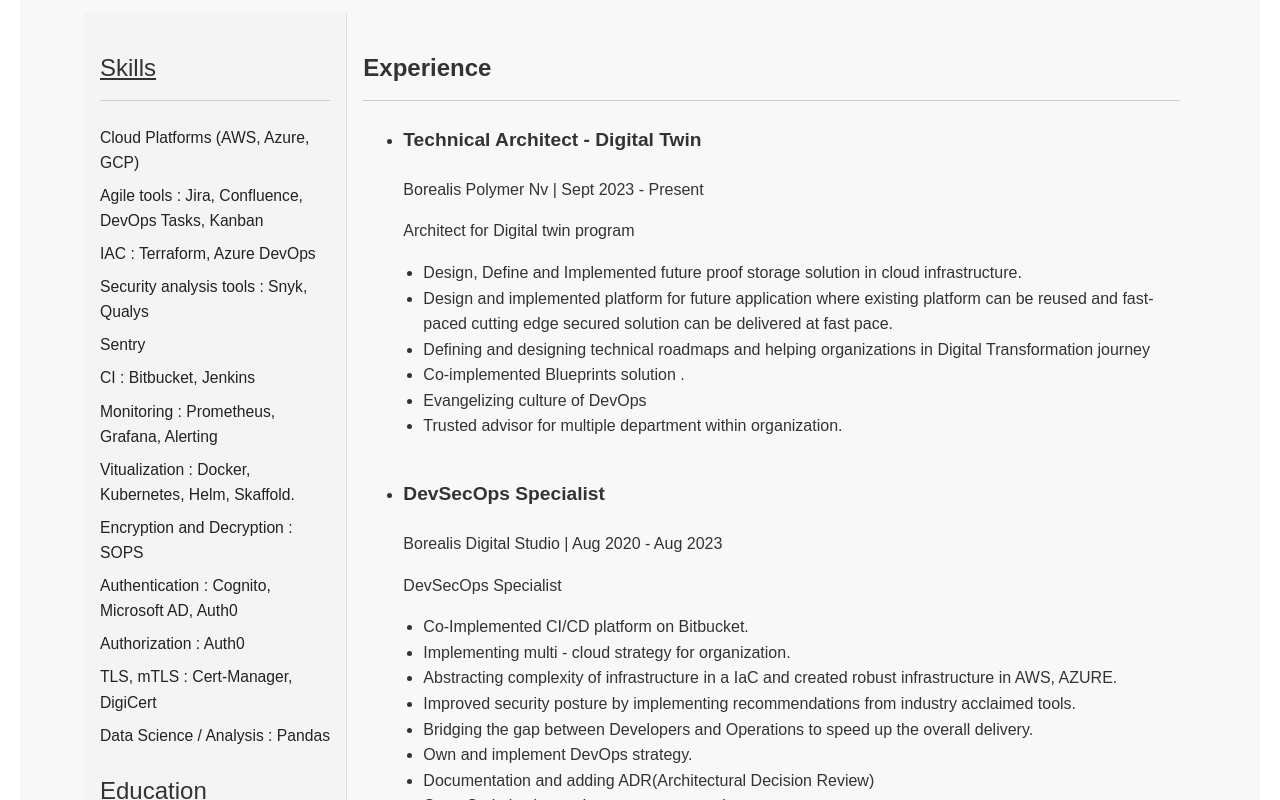
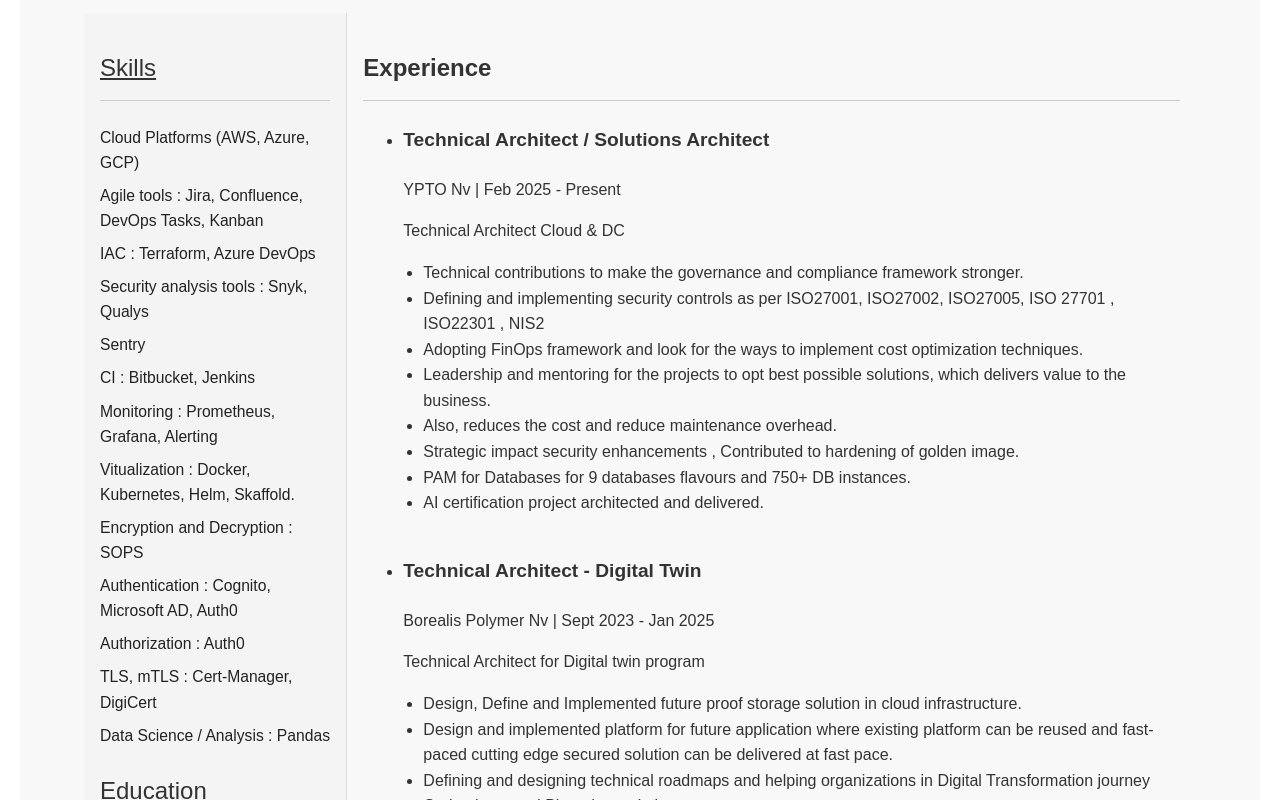
Before and after one commit to SnehilBelekar/snehilbelekar.github.io, a Vue app: page / in a window 1280 px wide. Shown: the part 1140-1940 px from the top of the page. Built offline with nearby package versions, Linux system fonts and the light colour scheme.

Commit message:
update experience

```diff
--- a/src/data/resumeData.ts
+++ b/src/data/resumeData.ts
@@ -37,10 +37,26 @@ const resumeData: ResumeData = {
       type: 'experience',
       items: [
         {
+          title: 'Technical Architect / Solutions Architect',
+          company: 'YPTO Nv',
+          dates: 'Feb 2025 - Present',
+          description: `Technical Architect Cloud & DC`, // Your experience description
+          responsibilities: [
+            ` Technical contributions to make the governance and compliance framework stronger.
+              Defining and implementing security controls as per ISO27001, ISO27002, ISO27005, ISO 27701 , ISO22301 , NIS2
+              Adopting FinOps framework and look for the ways to implement cost optimization techniques.
+              Leadership and mentoring for the projects to opt best possible solutions, which delivers value to the business.
+              Also, reduces the cost and reduce maintenance overhead.
+              Strategic impact security enhancements , Contributed to hardening of golden image.
+              PAM for Databases for 9 databases flavours and 750+ DB instances.
+              AI certification project architected and delivered. `
+          ],
+        },
+        {
           title: 'Technical Architect - Digital Twin',
           company: 'Borealis Polymer Nv',
-          dates: 'Sept 2023 - Present',
-          description: `Architect for Digital twin program`, // Your experience description
+          dates: 'Sept 2023 - Jan 2025',
+          description: `Technical Architect for Digital twin program`, // Your experience description
           responsibilities: [
             `Design, Define and Implemented future proof storage solution in cloud infrastructure.
             Design and implemented platform for future application where existing platform can be reused and fast-paced cutting edge secured solution can be delivered at fast pace.
```
